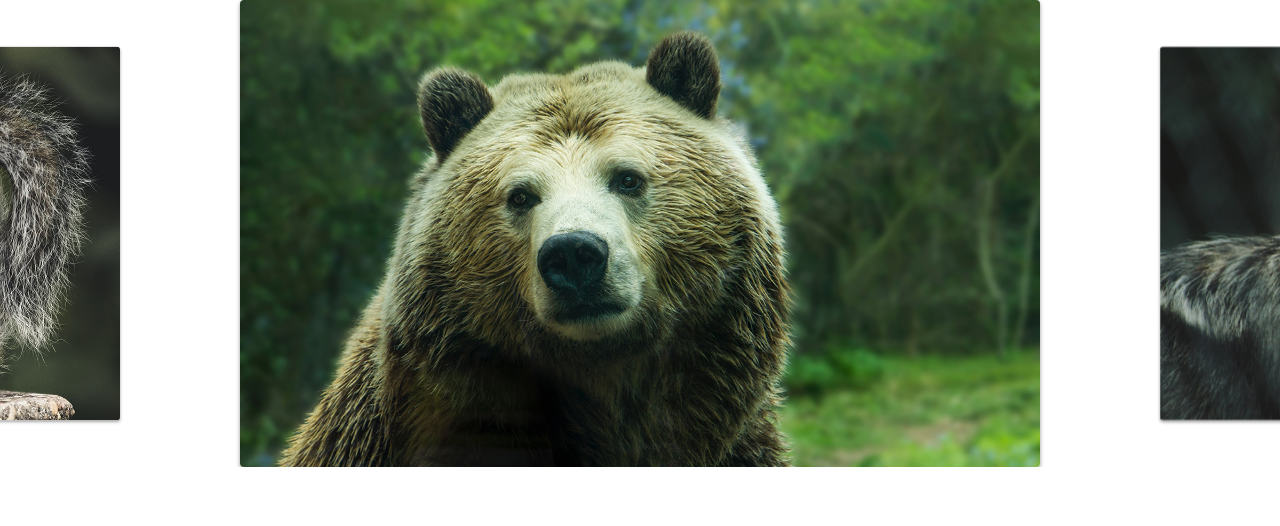
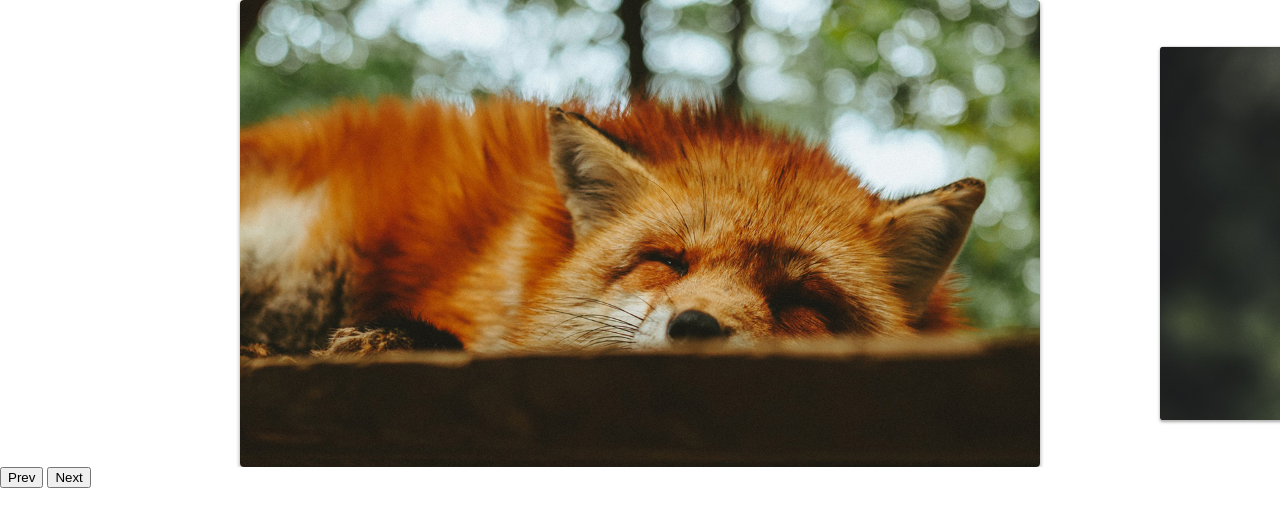
Before and after one commit to gustavomarim/slide, a plain HTML site: page index.html in a window 1280 px wide. Drawn offline with Linux system fonts and the light colour scheme.

Commit message:
feat: add botões de navegação - prev/next

```diff
--- a/index.html
+++ b/index.html
@@ -20,6 +20,10 @@
       <li><img src="./img/foto6.jpg" alt="foto6"></li>
     </ul>
   </div>
+  <div class="arrow-nav">
+    <button class="prev">Prev</button>
+    <button class="next">Next</button>
+  </div>
 
   <script type="module" src="./js/script.js"></script>
 </body>
--- a/js/script.js
+++ b/js/script.js
@@ -1,8 +1,5 @@
-import Slide from './slide.js';
+import { SlideNav } from './slide.js';
 
-const slide = new Slide('.slide', '.slide-wrapper');
+const slide = new SlideNav('.slide', '.slide-wrapper');
 slide.init();
-console.log(slide);
-
-slide.changeSlide(3);
-slide.activePrevSlide();
+slide.addArrow('.prev', '.next');
--- a/js/slide.js
+++ b/js/slide.js
@@ -1,6 +1,6 @@
 import debounce from './debounce.js';
 
-export default class Slide {
+export class Slide {
   constructor(slide, wrapper) {
     this.slide = document.querySelector(slide)
     this.wrapper = document.querySelector(wrapper);
@@ -135,6 +135,9 @@ export default class Slide {
     this.onMove = this.onMove.bind(this);
     this.onEnd = this.onEnd.bind(this);
 
+    this.activePrevSlide = this.activePrevSlide.bind(this);
+    this.activeNextSlide = this.activeNextSlide.bind(this);
+
     this.onResize = debounce(this.onResize.bind(this), 200);
   }
 
@@ -144,6 +147,20 @@ export default class Slide {
     this.addSlideEvents();
     this.slidesConfig();
     this.addResizeEvent();
+    this.changeSlide(0);
     return this;
   }
 }
+
+export class SlideNav extends Slide {
+  addArrow(prev, next) {
+    this.prevElement = document.querySelector(prev);
+    this.nextElement = document.querySelector(next);
+    this.addArrowEvent();
+  }
+
+  addArrowEvent() {
+    this.prevElement.addEventListener('click', this.activePrevSlide);
+    this.nextElement.addEventListener('click', this.activeNextSlide);
+  }
+}
```
